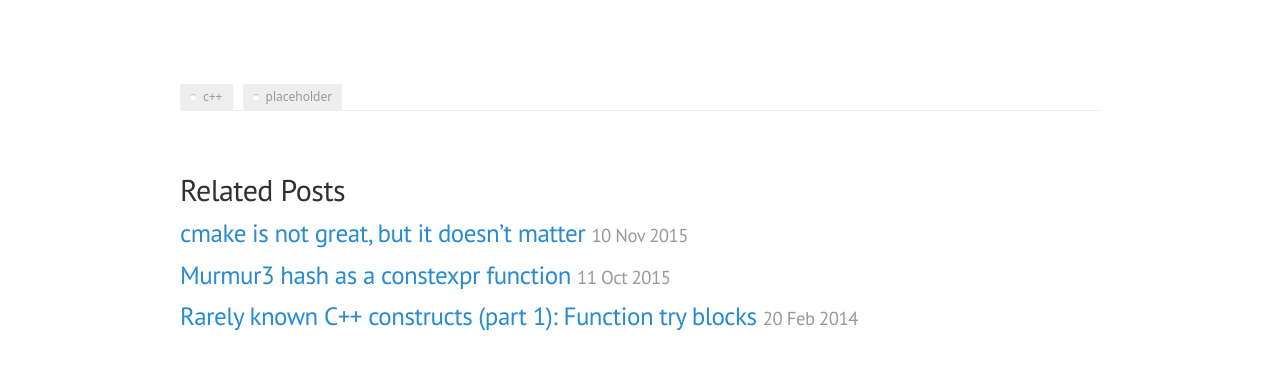
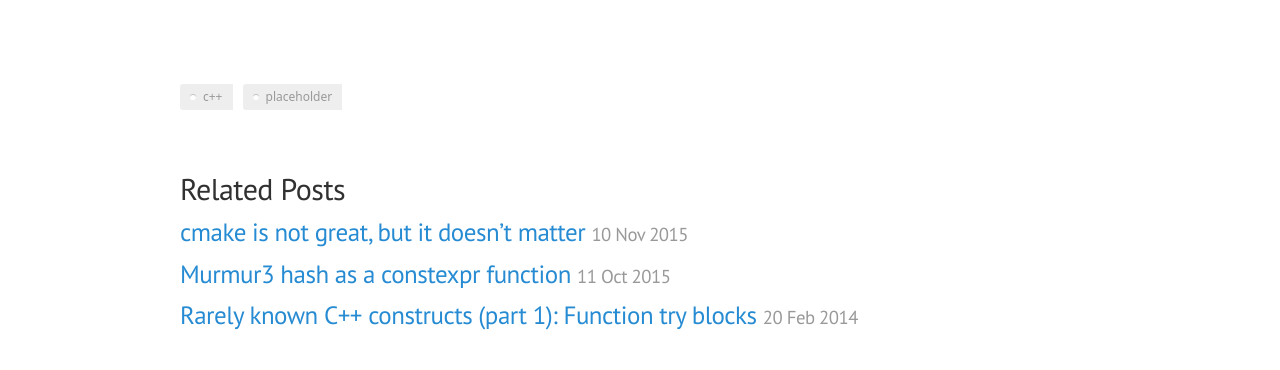
Before and after one commit to sztomi/sztomi.github.io, a Jekyll site: the page built from _posts/2014-03-09-cpp-static-init-block.md, in a window 1280 px wide. Shown: the part 339-709 px from the top of the page. Built offline with Jekyll 4.4.1, drawn with Linux system fonts in a browser that asks for light colours; comment, search, counter and statistics services are not loaded.

Commit message:
Removed top border of related posts

```diff
--- a/public/css/lanyon.css
+++ b/public/css/lanyon.css
@@ -342,7 +342,7 @@ a.sidebar-nav-item:focus {
 .related {
   padding-top: 2rem;
   padding-bottom: 2rem;
-  border-top: 1px solid #eee;
+  border-top: none;
 }
 .related-posts {
   padding-left: 0;
```
